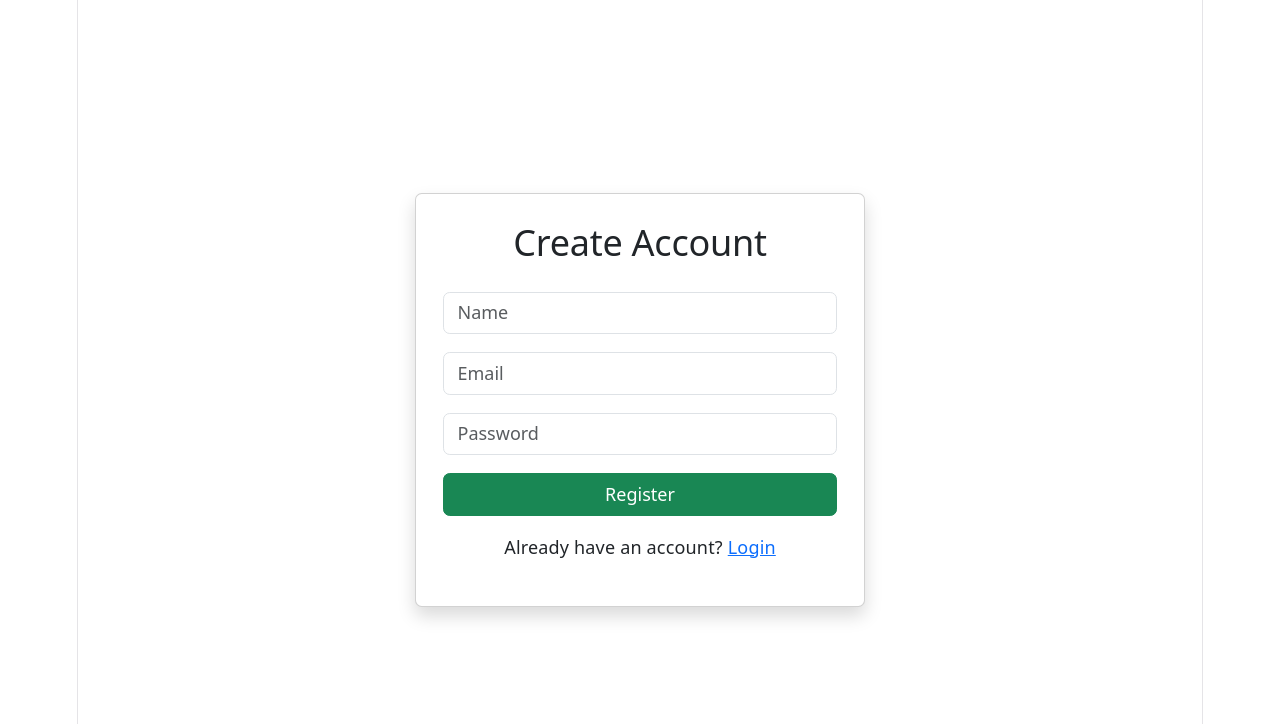
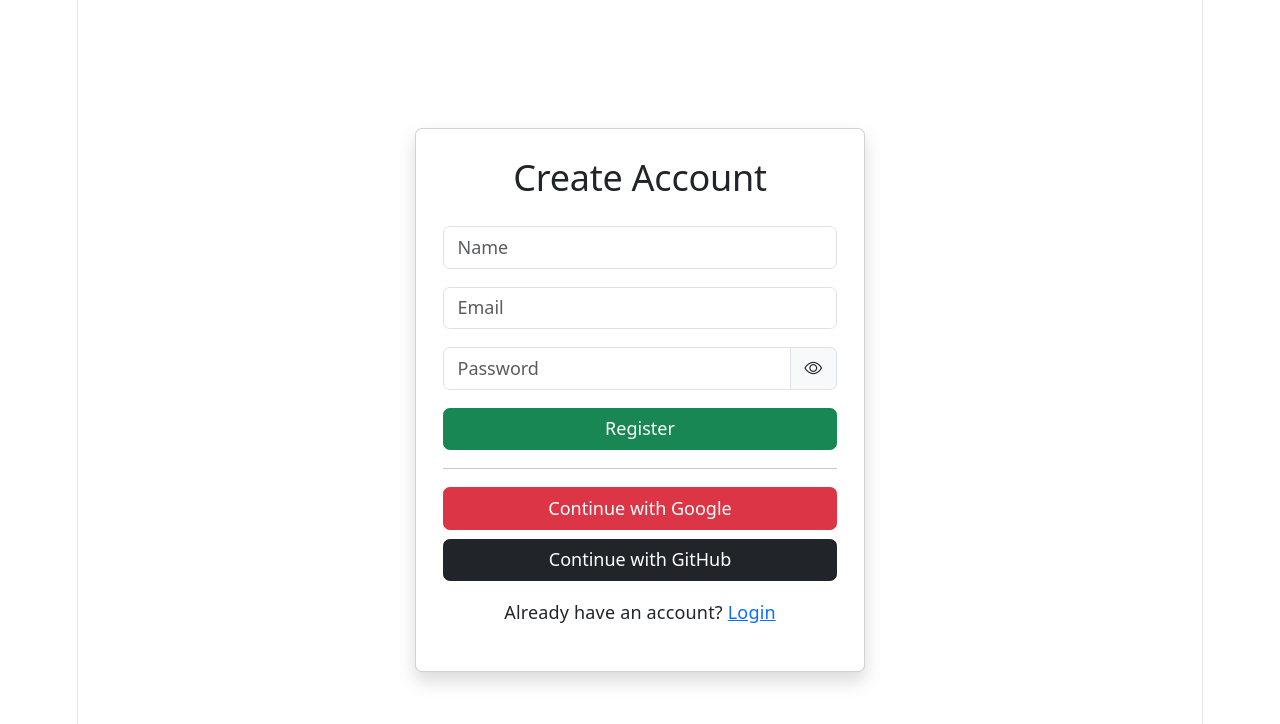
Before and after one commit to Parker023/nullcanvas-ui, a React (Vite) app in the folder nullcanvas-ui/: page /register in a window 1280 px wide. Shown: the top 724 px of the page. Built offline with nearby package versions, Linux system fonts and the light colour scheme.

Commit message:
oauth and validations added

```diff
--- a/nullcanvas-ui/package.json
+++ b/nullcanvas-ui/package.json
@@ -12,6 +12,7 @@
   "dependencies": {
     "axios": "^1.16.1",
     "bootstrap": "^5.3.8",
+    "bootstrap-icons": "^1.13.1",
     "react": "^19.2.6",
     "react-dom": "^19.2.6",
     "react-router-dom": "^7.16.0"
--- /dev/null
+++ b/nullcanvas-ui/src/components/OAuthButtons.jsx
@@ -0,0 +1,34 @@
+const API_URL = import.meta.env.VITE_API_URL;
+
+function OAuthButtons() {
+
+    const loginWithGoogle = () => {
+        window.location.href =
+            `${API_URL}/oauth2/authorization/google`;
+    };
+
+    const loginWithGithub = () => {
+        window.location.href =
+            `${API_URL}/oauth2/authorization/github`;
+    };
+
+    return (
+        <>
+            <button
+                className="btn btn-danger w-100 mb-2"
+                onClick={loginWithGoogle}
+            >
+                Continue with Google
+            </button>
+
+            <button
+                className="btn btn-dark w-100"
+                onClick={loginWithGithub}
+            >
+                Continue with GitHub
+            </button>
+        </>
+    );
+}
+
+export default OAuthButtons;
--- a/nullcanvas-ui/src/pages/LoginPage.jsx
+++ b/nullcanvas-ui/src/pages/LoginPage.jsx
@@ -1,16 +1,28 @@
 import { useState } from "react";
 import { useNavigate, Link } from "react-router-dom";
 import { login } from "../api/authApi";
+import { isValidEmail } from "../util/validation";
+import "bootstrap-icons/font/bootstrap-icons.css";
+import OAuthButtons from "../components/OAuthButtons";
 
 function LoginPage() {
     const [email, setEmail] = useState("");
     const [password, setPassword] = useState("");
+    const [showPassword, setShowPassword] = useState(false);
+    const [emailError, setEmailError] = useState("");
+
 
     const navigate = useNavigate();
 
 
     const handleLogin = async () => {
         try {
+            if (!isValidEmail(email)) {
+                setEmailError("Please enter a valid email address");
+                return;
+            }
+            setEmailError("");
+
             const response = await login({
                 email,
                 password
@@ -34,25 +46,40 @@ function LoginPage() {
                 </h2>
 
                 <div className="mb-3">
-                    <label>Email</label>
+
                     <input
                         type="email"
-                        className="form-control"
-                        placeholder="Enter email"
+                        className={`form-control ${emailError ? "is-invalid" : ""
+                            }`}
+                        placeholder="Email"
                         value={email}
                         onChange={(e) => setEmail(e.target.value)}
                     />
+
+                    {emailError && (
+                        <div className="invalid-feedback">
+                            {emailError}
+                        </div>
+                    )}
+
                 </div>
 
-                <div className="mb-3">
-                    <label>Password</label>
+                <div className="input-group mb-3">
                     <input
-                        type="password"
+                        type={showPassword ? "text" : "password"}
                         className="form-control"
                         placeholder="Enter password"
                         value={password}
                         onChange={(e) => setPassword(e.target.value)}
                     />
+
+                    <button
+                        type="button"
+                        className="btn btn-outline-secondary"
+                        onClick={() => setShowPassword(!showPassword)}
+                    >
+                        <i className={`bi ${showPassword ? "bi-eye-slash" : "bi-eye"}`} />
+                    </button>
                 </div>
 
                 <button
@@ -61,6 +88,9 @@ function LoginPage() {
                 >
                     Login
                 </button>
+                <hr />
+
+                <OAuthButtons />
 
                 <p className="mt-3 text-center">
                     Don't have an account?{" "}
--- a/nullcanvas-ui/src/pages/RegisterPage.jsx
+++ b/nullcanvas-ui/src/pages/RegisterPage.jsx
@@ -2,6 +2,9 @@ import { Link } from "react-router-dom";
 import { register } from "../api/authApi";
 import { useNavigate } from "react-router-dom";
 import { useState } from "react";
+import "bootstrap-icons/font/bootstrap-icons.css";
+import OAuthButtons from "../components/OAuthButtons";
+import { isValidEmail, isValidPassword } from "../util/validation";
 
 
 function RegisterPage() {
@@ -9,12 +12,27 @@ function RegisterPage() {
     const [name, setName] = useState("");
     const [email, setEmail] = useState("");
     const [password, setPassword] = useState("");
-
+    const [showPassword, setShowPassword] = useState(false);
+    const [emailError, setEmailError] = useState("");
+    const [passwordError, setPasswordError] = useState("");
     const navigate = useNavigate();
 
     const handleRegister = async () => {
 
         try {
+
+            if (!isValidEmail(email)) {
+                setEmailError("Please enter a valid email address");
+                return;
+            }
+            setEmailError("");
+
+            if (!isValidPassword(password)) {
+                  setPasswordError("Please enter a valid password");
+                return;
+            }
+            setPasswordError("");
+
 
             await register({
                 name,
@@ -48,6 +66,7 @@ function RegisterPage() {
                     Create Account
                 </h2>
 
+
                 <input
                     className="form-control mb-3"
                     placeholder="Name"
@@ -55,20 +74,40 @@ function RegisterPage() {
                     onChange={(e) => setName(e.target.value)}
                 />
 
+                <div className="mb-3">
+
                     <input
-                    className="form-control mb-3"
+                        type="email"
+                        className={`form-control ${emailError ? "is-invalid" : ""
+                            }`}
                             placeholder="Email"
                         value={email}
                         onChange={(e) => setEmail(e.target.value)}
                     />
 
+                    {emailError && (
+                        <div className="invalid-feedback">
+                            {emailError}
+                        </div>
+                    )}
+
+                </div>
+
+                <div className="input-group mb-3">
                     <input
-                    type="password"
-                    className="form-control mb-3"
+                        type={showPassword ? "text" : "password"}
+                        className="form-control"
                         placeholder="Password"
-                    value={password}
-                    onChange={(e) => setPassword(e.target.value)}
                     />
+
+                    <span
+                        className="input-group-text"
+                        style={{ cursor: "pointer" }}
+                        onClick={() => setShowPassword(!showPassword)}
+                    >
+                        <i className={`bi ${showPassword ? "bi-eye-slash" : "bi-eye"}`} />
+                    </span>
+                </div>
 
                 <button
                     className="btn btn-success w-100"
@@ -76,6 +115,9 @@ function RegisterPage() {
                 >
                     Register
                 </button>
+                 <hr />
+
+                <OAuthButtons />
 
                 <p className="text-center mt-3">
                     Already have an account?{" "}
--- /dev/null
+++ b/nullcanvas-ui/src/util/validation.js
@@ -0,0 +1,8 @@
+export const isValidEmail = (email) => {
+    return /^[^\s@]+@[^\s@]+\.[^\s@]+$/.test(email);
+};
+
+export const isValidPassword = (password) => {
+    return /^(?=.*[a-z])(?=.*[A-Z])(?=.*\d)(?=.*[@$!%*?&]).{8,}$/
+        .test(password);
+};
```
Also changed, not shown: nullcanvas-ui/src/pages/OAuthSuccessPage.jsx (added, +13 -0 lines), 2 other files (tests, documents, lock files or other folders). Lines whose indentation alone changed are shown as unchanged.
